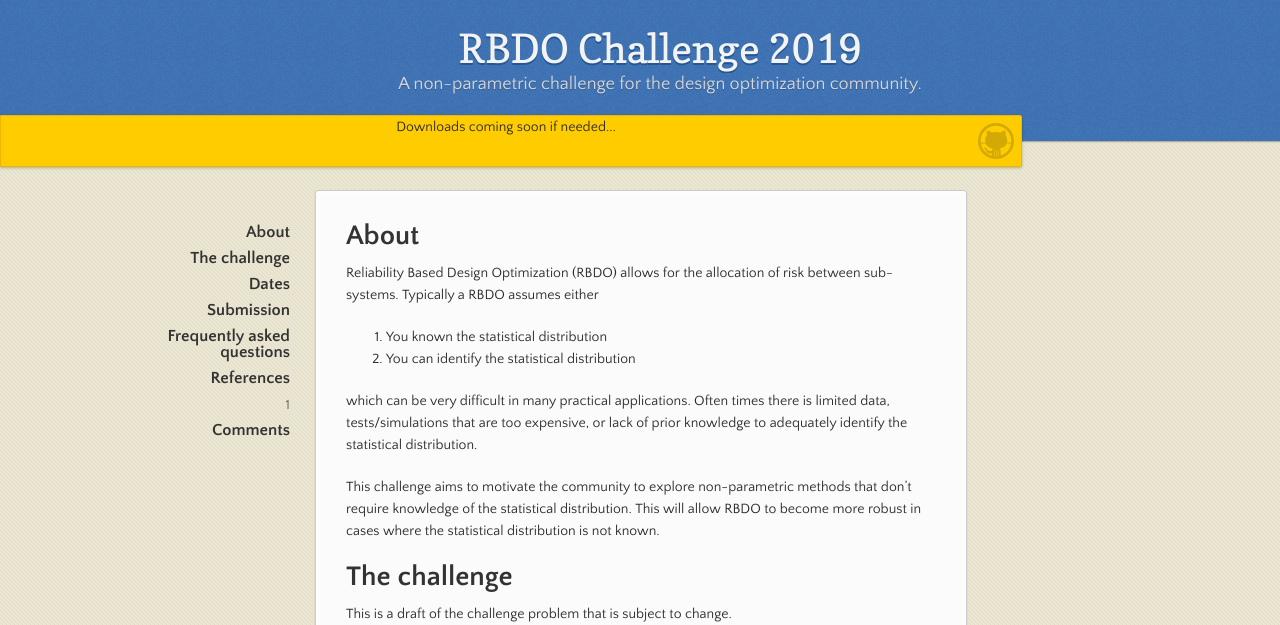
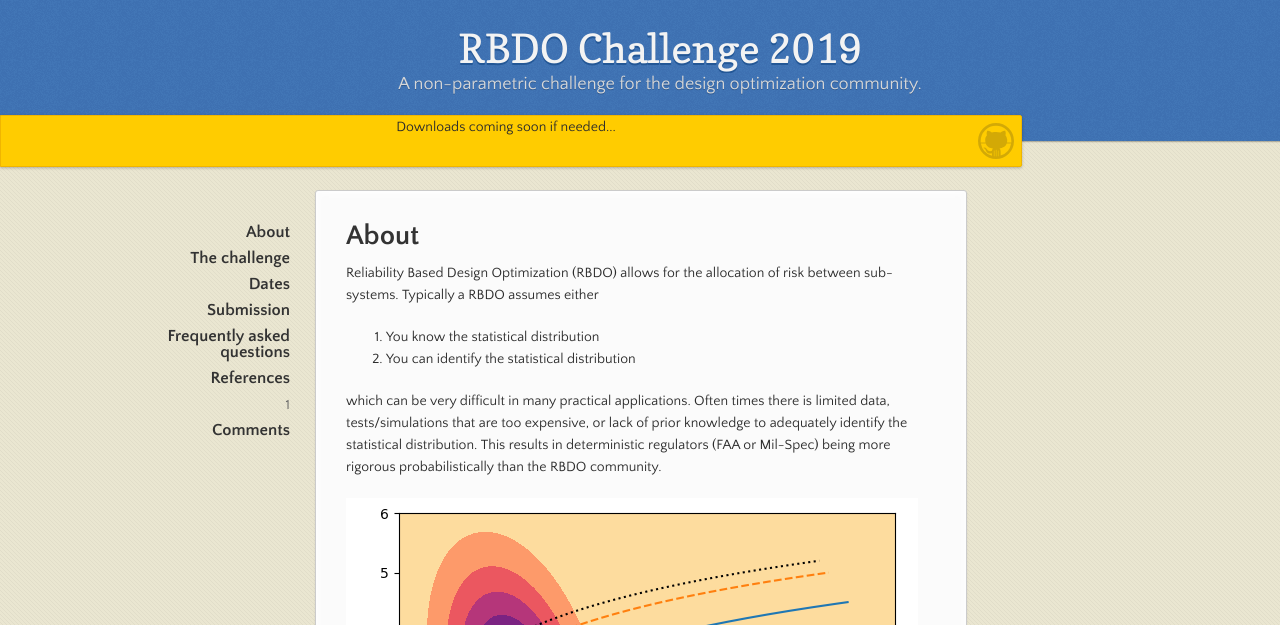
Before and after one commit to cjekel/rbdo19, a Jekyll site: the page built from index.md, in a window 1280 px wide and 1400 px high, cut to the strip 0-625 px from the top of the window. Built offline with Jekyll 4.4.1, drawn with Linux system fonts in a browser that asks for light colours; formulas are drawn with MathJax 3; comment, search, counter and statistics services are not loaded; our own code applies the rules of GitHub Pages for plain Markdown files; some of the changed text lies outside the part shown.

Commit message:
update website

```diff
--- a/index.md
+++ b/index.md
@@ -7,10 +7,13 @@ comments: true
 
 Reliability Based Design Optimization (RBDO) allows for the allocation of risk between sub-systems. Typically a RBDO assumes either
 
-1. You known the statistical distribution
+1. You know the statistical distribution
 2. You can identify the statistical distribution
 
-which can be very difficult in many practical applications. Often times there is limited data, tests/simulations that are too expensive, or lack of prior knowledge to adequately identify the statistical distribution.
+which can be very difficult in many practical applications. Often times there is limited data, tests/simulations that are too expensive, or lack of prior knowledge to adequately identify the statistical distribution. This results in deterministic regulators (FAA or Mil-Spec) being more rigorous probabilistically than the RBDO community.
+
+![Difference between FAA and RBDO]({{ "/" | relative_url  }}assets/images/rbdo.png)
+RBDO replaces constraint boundary with distribution (required). FAA (deterministic) replaces it with 10th percentile with 95% confidence even without known distribution.
 
 This challenge aims to motivate the community to explore non-parametric methods that don't require knowledge of the statistical distribution. This will allow RBDO to become more robust in cases where the statistical distribution is not known.
 
```
Also changed, not shown: assets/images/rbdo.png (added).
